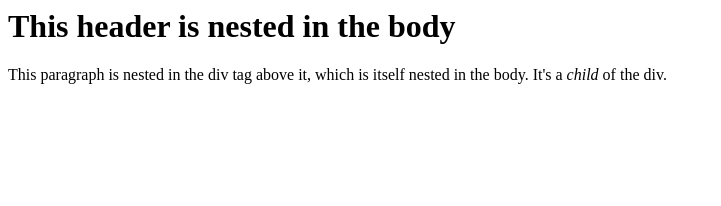
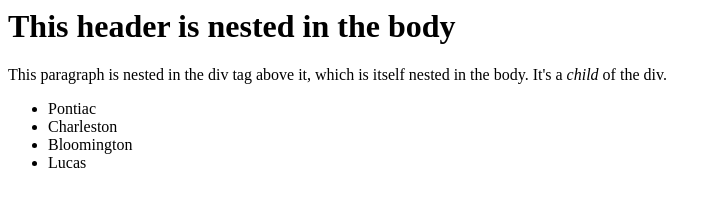
Before and after one commit to tagiordano88/statefarm-adt-tiffany-first-website, a plain HTML site: page index.html in a window 1280 px wide. Shown: the whole page, without its empty margins (0-721 px from the left). Drawn offline with Linux system fonts and the light colour scheme.

Commit message:
added unordered list

```diff
--- a/index.html
+++ b/index.html
@@ -7,5 +7,11 @@
         <div>
             <p>This paragraph is nested in the div tag above it, which is itself nested in the body. It's a <em>child</em> of the div.</p>
         </div>
+        <ul>
+            <li>Pontiac</li>
+            <li>Charleston</li>
+            <li>Bloomington</li>
+            <li>Lucas</li>
+        </ul>
     </body>
 </html>
```
